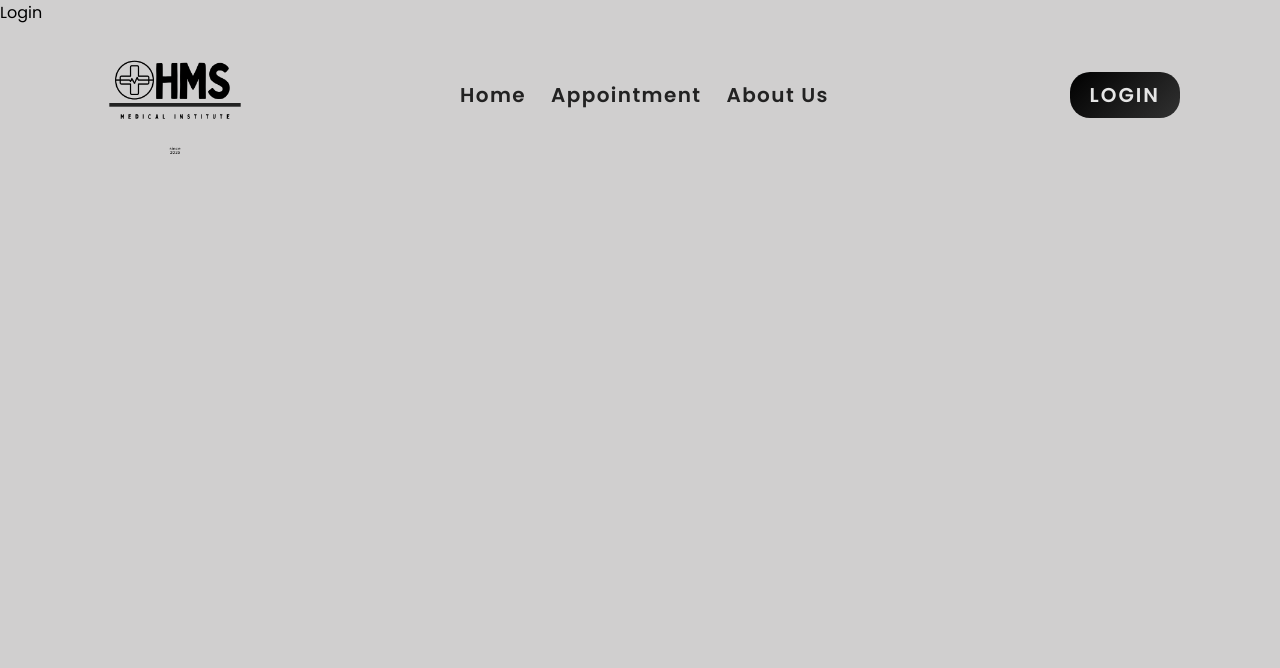
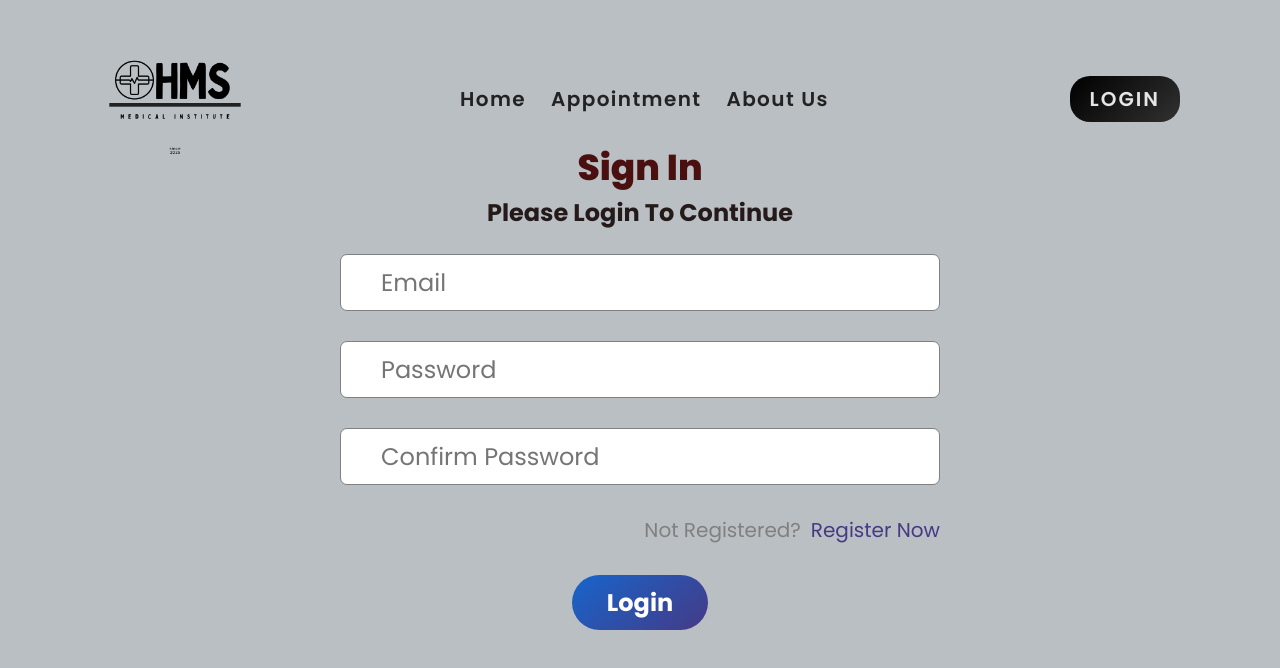
Before and after one commit to ImZAIN03/Hospital-Management-System, a React (Vite) app in the folder Frontend/: page /login in a window 1280 px wide. Shown: the top 668 px of the page. Built offline with nearby package versions, Linux system fonts and the light colour scheme; no server answers.

Commit message:
Login Page

```diff
--- a/Frontend/src/App.css
+++ b/Frontend/src/App.css
@@ -7,7 +7,7 @@
   font-family: "Poppins", sans-serif;
 }
 body {
-  background: #d0cfcf;
+  background: #b9bfc2;
 }
 .btn {
   padding: 7px 20px;
@@ -63,6 +63,10 @@
     font-size: 30px;
     font-weight: 900;
   }
+}
+.nav-container{
+  background-color: #c4a4e3;
+  padding: 0 10%;
 }
 .container {
   padding: 0 100px;
@@ -221,8 +225,14 @@
   max-width: 1200px;
   margin: 100px auto 20px auto;
 }
-.login-form h2 {
-  color: #000;
+.login-form h1 {
+  color: #4a1010;
+  font-weight: 800;
+}
+.login-form h5 {
+  color: #251a1a;
+  padding-bottom: 4%;
+  font-weight: 700;
 }
 .register-form h2 {
   color: #000;
--- a/Frontend/src/components/Navbar.jsx
+++ b/Frontend/src/components/Navbar.jsx
@@ -33,7 +33,7 @@
     <>
       <nav className={"container"}>
         <div className="logo">
-          <img src="/logo.png" alt="logo" className="logo-img" />
+          <Link to={"/"}><img src="/logo.png" alt="logo" className="logo-img" /></Link>
         </div>
         <div className={show ? "navLinks showmenu" : "navLinks"}>
           <div className="links">
--- a/Frontend/src/pages/Login.jsx
+++ b/Frontend/src/pages/Login.jsx
@@ -1,9 +1,94 @@
-import React from 'react'
+import axios from "axios";
+import React, { useContext, useState } from "react";
+import { toast } from "react-toastify";
+import { Context } from "../main";
+import { Link, useNavigate, Navigate } from "react-router-dom";
 
 const Login = () => {
+  const { isAuthenticated, setIsAuthenticated } = useContext(Context);
+
+  const [email, setEmail] = useState("");
+  const [password, setPassword] = useState("");
+  const [confirmPassword, setConfirmPassword] = useState("");
+
+  const navigateTo = useNavigate();
+
+  const handleLogin = async (e) => {
+    e.preventDefault();
+    try {
+      await axios
+        .post(
+          "http://localhost:4000/api/v1/user/login",
+          { email, password, confirmPassword, role: "Patient" },
+          {
+            withCredentials: true,
+            headers: { "Content-Type": "application/json" },
+          }
+        )
+        .then((res) => {
+          toast.success(res.data.message);
+          setIsAuthenticated(true);
+          navigateTo("/");
+          setEmail("");
+          setPassword("");
+          setConfirmPassword("");
+        });
+    } catch (error) {
+      toast.error(error.response.data.message);
+    }
+  };
+
+  if (isAuthenticated) {
+    return <Navigate to={"/"} />;
+  }
+
   return (
-    <div>Login</div>
-  )
-}
+    <>
+      <div className="container form-component login-form">
+        <h1>Sign In</h1>
+        <h5>Please Login To Continue</h5>
 
-export default Login
+        <form onSubmit={handleLogin}>
+          <input
+            type="text"
+            placeholder="Email"
+            value={email}
+            onChange={(e) => setEmail(e.target.value)}
+          />
+          <input
+            type="password"
+            placeholder="Password"
+            value={password}
+            onChange={(e) => setPassword(e.target.value)}
+          />
+          <input
+            type="password"
+            placeholder="Confirm Password"
+            value={confirmPassword}
+            onChange={(e) => setConfirmPassword(e.target.value)}
+          />
+          <div
+            style={{
+              gap: "10px",
+              justifyContent: "flex-end",
+              flexDirection: "row",
+            }}
+          >
+            <p style={{ marginBottom: 0 }}>Not Registered?</p>
+            <Link
+              to={"/register"}
+              style={{ textDecoration: "none", color: "#271776ca" }}
+            >
+              Register Now
+            </Link>
+          </div>
+          <div style={{ justifyContent: "center", alignItems: "center" }}>
+            <button type="submit">Login</button>
+          </div>
+        </form>
+      </div>
+    </>
+  );
+};
+
+export default Login;
```
